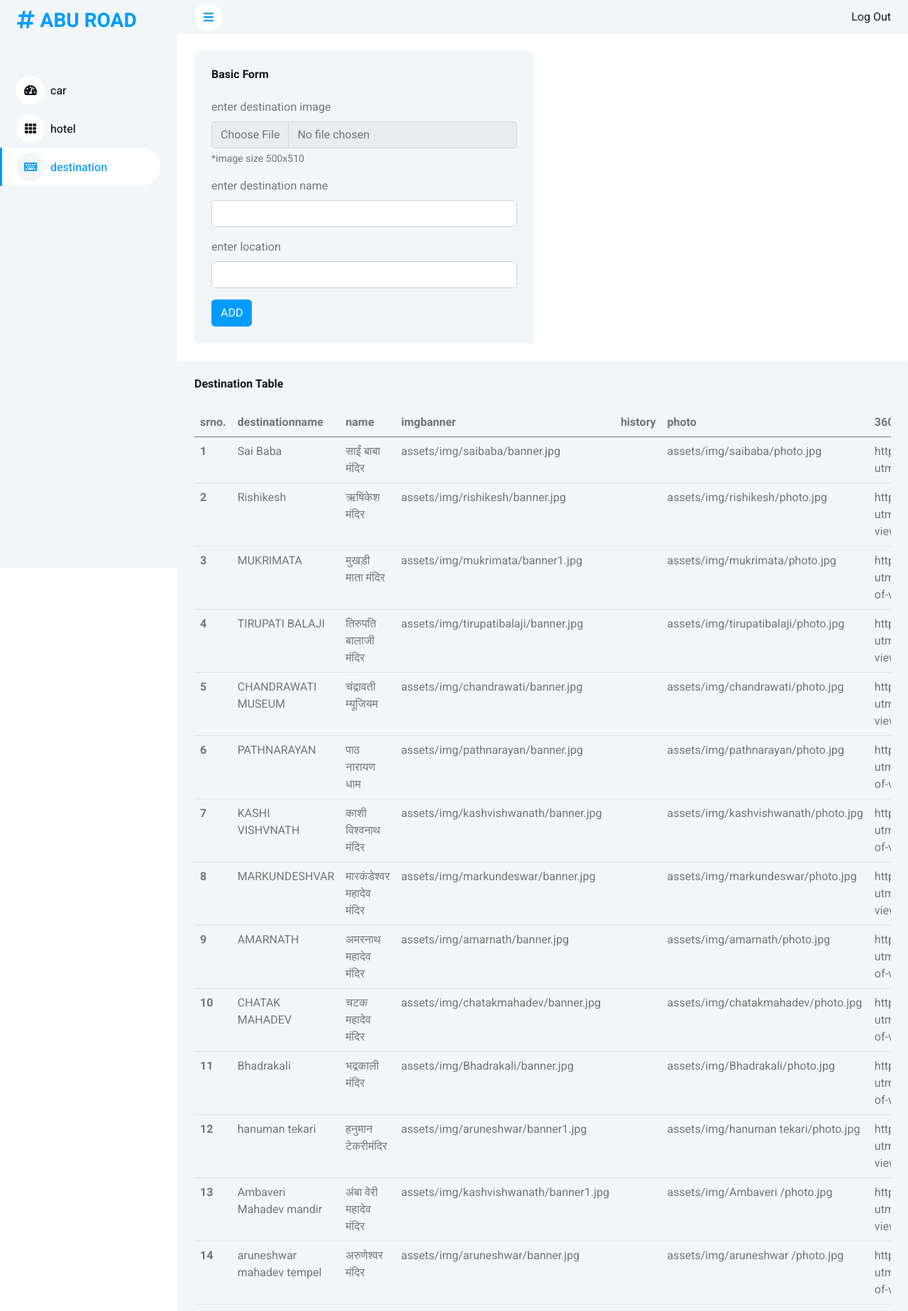
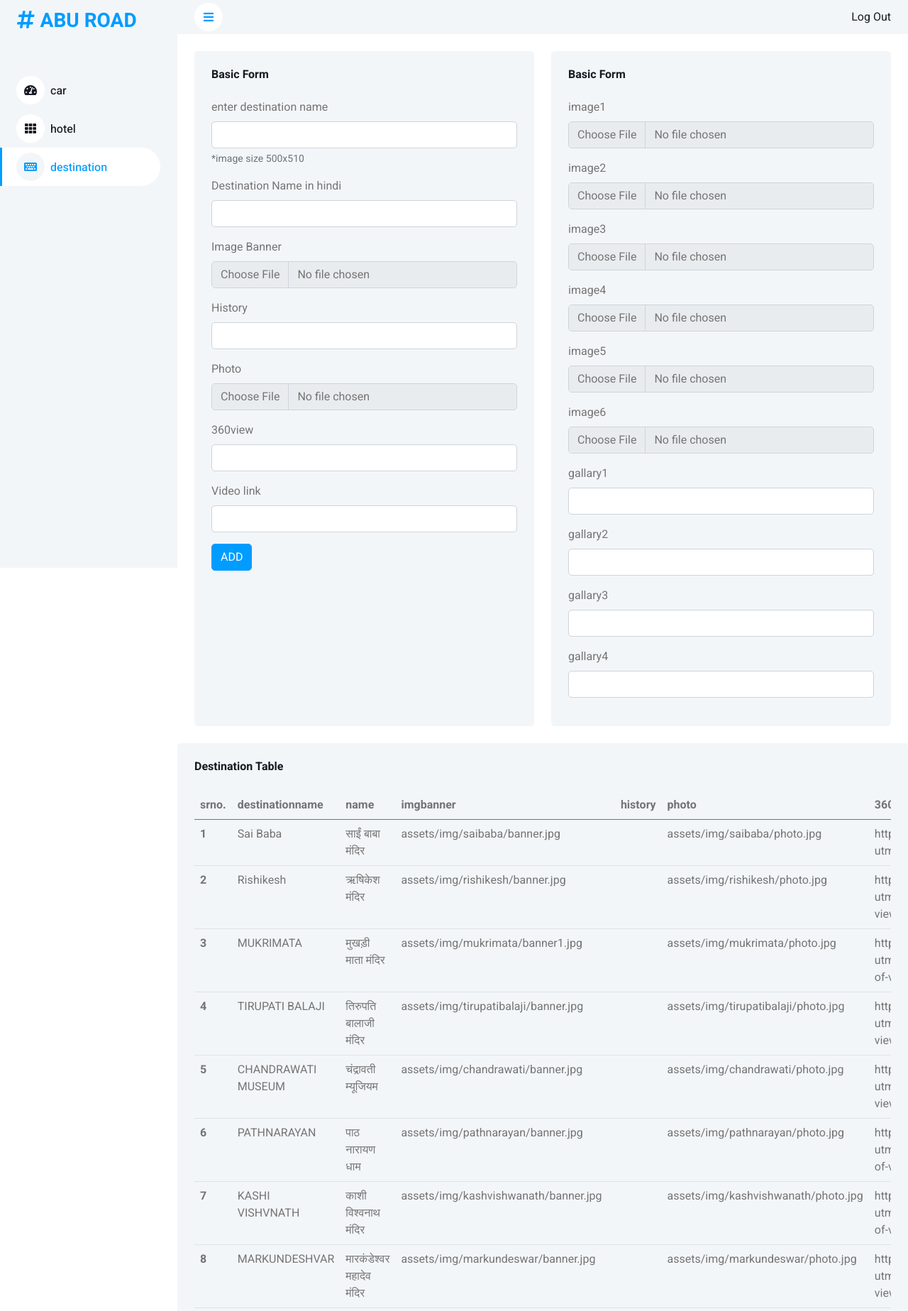
Before and after one commit to dhanraj644/AbuRoadTourism, a PHP site: page /admin/destination.php in a window 1280 px wide. Shown: the top 1847 px of the page at 71% size. Run offline with PHP 8.4, Linux system fonts and the light colour scheme; data comes from the database, SQL or seed files in the repository; data that the repository does not hold is empty; some libraries are stand-ins or nearby versions.

Commit message:
galalry and desti

```diff
--- a/admin/destination.php
+++ b/admin/destination.php
@@ -118,6 +118,9 @@ if($res)
 
 
             <!-- Form Start -->
+             <form action="">
+
+
             <div class="container-fluid pt-4 px-4">
                 <div class="row g-4">
                     <div class="col-sm-12 col-xl-6">
@@ -125,21 +128,50 @@ if($res)
                             <h6 class="mb-4">Basic Form</h6>
                             <form action="car.php" method="POST" enctype="multipart/form-data">
                                 <div class="mb-3">
-                                    <label for="file" class="form-label">enter destination image</label>
-                                    <input type="file" class="form-control" name="file"
+                                    <label for="file" class="form-label">enter destination name</label>
+                                    <input type="text" class="form-control" name="file"
                                       >
                                       <div  class="form-text">*image size 500x510
                                     </div>
 
                                 </div>
                                 <div class="mb-3">
-                                    <label for="" class="form-label">enter destination name</label>
+                                    <label for="" class="form-label">Destination Name in hindi</label>
                                     <input type="text" class="form-control"  name="name"
                                        >
 
                                 </div>
                                 <div class="mb-3">
-                                    <label for="" class="form-label">enter location</label>
+                                    <label for="" class="form-label">Image Banner</label>
+                                    <input type="file" class="form-control"  name="location"
+                                       >
+                                       <div  class="form-text">
+                                    </div>
+
+                                </div>
+                                <div class="mb-3">
+                                    <label for="" class="form-label">History</label>
+                                    <input type="text" class="form-control"  name="location"
+                                       >
+                                       <div  class="form-text">
+                                    </div>
+
+                                </div> <div class="mb-3">
+                                    <label for="" class="form-label">Photo</label>
+                                    <input type="file" class="form-control"  name="location"
+                                       >
+                                       <div  class="form-text">
+                                    </div>
+
+                                </div> <div class="mb-3">
+                                    <label for="" class="form-label">360view</label>
+                                    <input type="text" class="form-control"  name="location"
+                                       >
+                                       <div  class="form-text">
+                                    </div>
+
+                                </div> <div class="mb-3">
+                                    <label for="" class="form-label">Video link</label>
                                     <input type="text" class="form-control"  name="location"
                                        >
                                        <div  class="form-text">
@@ -151,9 +183,88 @@ if($res)
                         </div>
                     </div>
 
+                    <div class="col-sm-12 col-xl-6">
+                        <div class="bg-light rounded h-100 p-4">
+                            <h6 class="mb-4">Basic Form</h6>
 
+
+                            <div class="mb-3">
+                                    <label for="" class="form-label">image1</label>
+                                    <input type="file" class="form-control"  name="location"
+                                       >
+                                       <div  class="form-text">
+                                    </div>
+
+                                </div> <div class="mb-3">
+                                    <label for="" class="form-label">image2</label>
+                                    <input type="file" class="form-control"  name="location"
+                                       >
+                                       <div  class="form-text">
+                                    </div>
+
+                                </div> <div class="mb-3">
+                                    <label for="" class="form-label">image3</label>
+                                    <input type="file" class="form-control"  name="location"
+                                       >
+                                       <div  class="form-text">
+                                    </div>
+
+                                </div> <div class="mb-3">
+                                    <label for="" class="form-label">image4</label>
+                                    <input type="file" class="form-control"  name="location"
+                                       >
+                                       <div  class="form-text">
+                                    </div>
+
+                                </div> <div class="mb-3">
+                                    <label for="" class="form-label">image5</label>
+                                    <input type="file" class="form-control"  name="location"
+                                       >
+                                       <div  class="form-text">
+                                    </div>
+
+                                </div> <div class="mb-3">
+                                    <label for="" class="form-label">image6</label>
+                                    <input type="file" class="form-control"  name="location"
+                                       >
+                                       <div  class="form-text">
+                                    </div>
+
+                                </div> <div class="mb-3">
+                                    <label for="" class="form-label">gallary1</label>
+                                    <input type="text" class="form-control"  name="location"
+                                       >
+                                       <div  class="form-text">
+                                    </div>
+
+                                </div> <div class="mb-3">
+                                    <label for="" class="form-label">gallary2</label>
+                                    <input type="text" class="form-control"  name="location"
+                                       >
+                                       <div  class="form-text">
+                                    </div>
+
+                                </div> <div class="mb-3">
+                                    <label for="" class="form-label">gallary3</label>
+                                    <input type="text" class="form-control"  name="location"
+                                       >
+                                       <div  class="form-text">
+                                    </div>
+
+                                </div> <div class="mb-3">
+                                    <label for="" class="form-label">gallary4</label>
+                                    <input type="text" class="form-control"  name="location"
+                                       >
+                                       <div  class="form-text">
+                                    </div>
+
+                                </div>
+
+                        </div>
                     </div>
                     </div>
+                    </div>
+                    </form>
 <br>
                     <div class="col-12">
                         <div class="bg-light rounded h-100 p-4">
--- a/admin/login.php
+++ b/admin/login.php
@@ -30,7 +30,7 @@ if(isset($_POST['submit']))
 
 <head>
     <meta charset="utf-8">
-    <title></title>
+    <title>Abu Road - Admin</title>
     <meta content="width=device-width, initial-scale=1.0" name="viewport">
     <meta content="" name="keywords">
     <meta content="" name="description">
```
Also changed, not shown: pa.php (+6 -6 lines).
